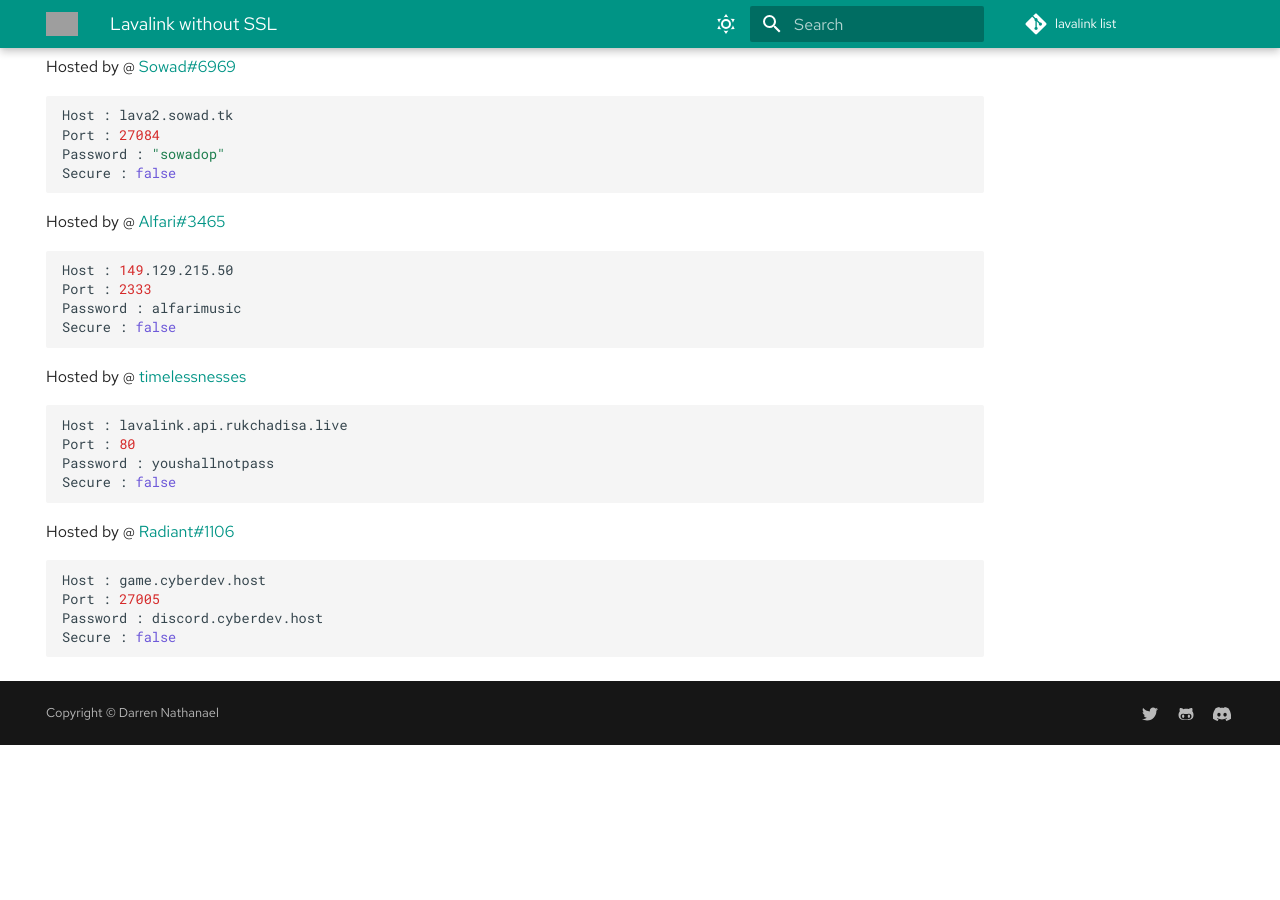
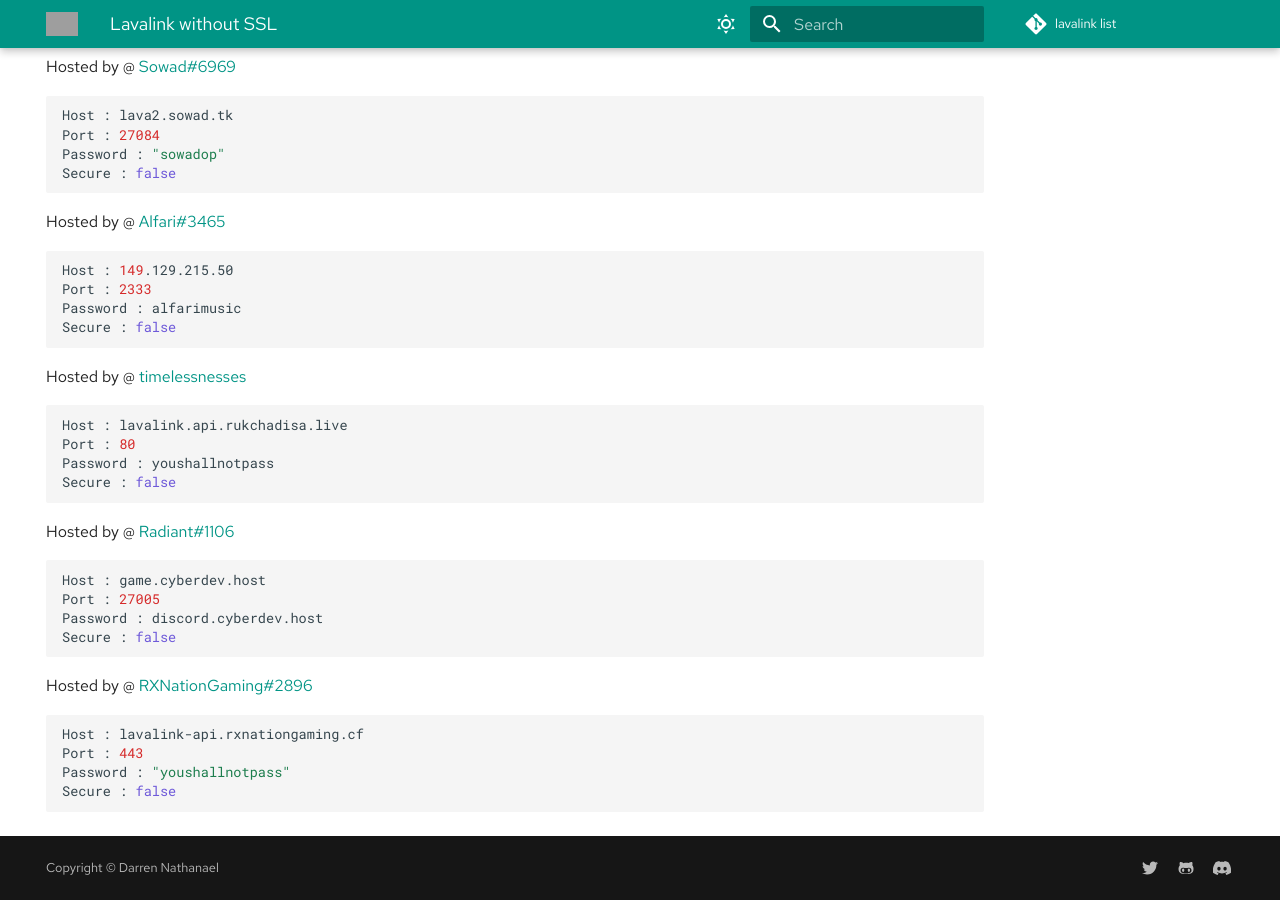
Before and after one commit to DarrenOfficial/lavalink-list, an MkDocs documentation site: the page built from docs/NoSSL/lavalink-without-ssl.md, in a window 1280 px wide and 900 px high, scrolled down 2494 px. Built offline with MkDocs 1.6.1 and Material for MkDocs 9.7.7, drawn with Linux system fonts in a browser that asks for light colours; comment, search, counter and statistics services are not loaded; before the commit the page ends 3239 px from its top, so only the background shows below that; grey boxes are pictures that could not be loaded.

Commit message:
Update lavalink-without-ssl.md
Added there also 😊

````diff
--- a/docs/NoSSL/lavalink-without-ssl.md
+++ b/docs/NoSSL/lavalink-without-ssl.md
@@ -154,3 +154,10 @@ Port : 27005
 Password : discord.cyberdev.host
 Secure : false
 ```
+Hosted by @ [RXNationGaming#2896](https://www.rxnationgaming.cf)
+```bash
+Host : lavalink-api.rxnationgaming.cf
+Port : 443
+Password : "youshallnotpass"
+Secure : false
+```
````
